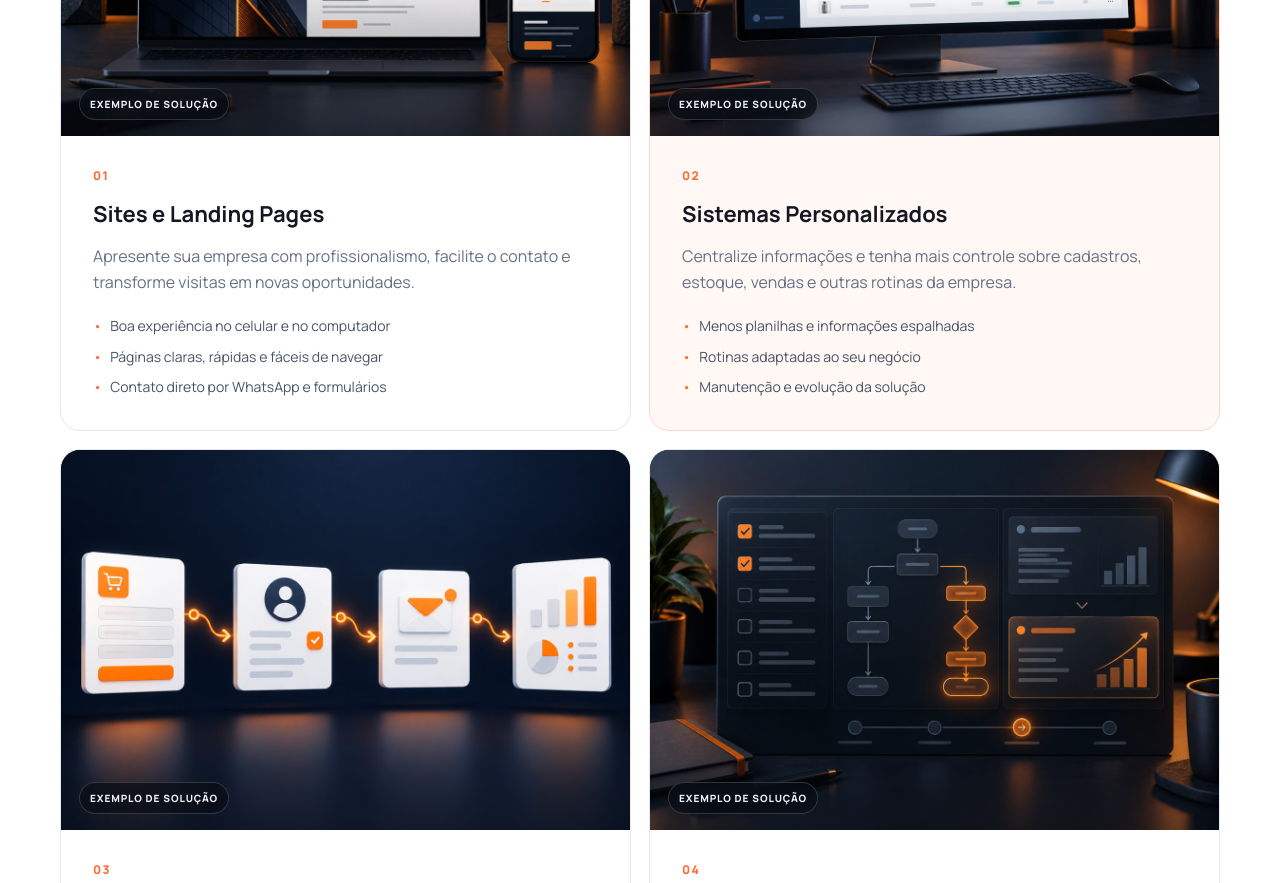
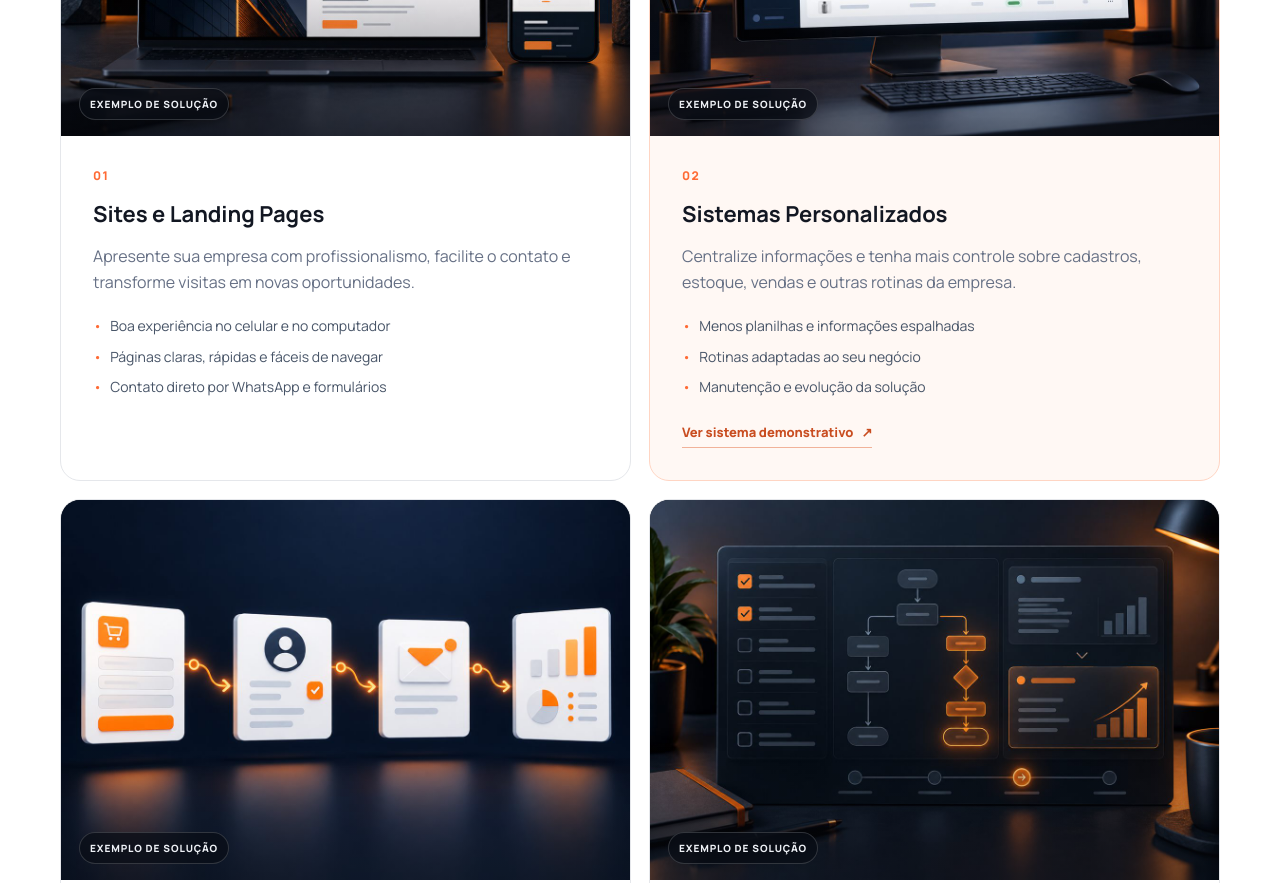
Before and after one commit to Becero/forjix-consultoria, a plain HTML site: page index.html in a window 1280 px wide. Shown: the part 1540-2423 px from the top of the page. Drawn offline with Linux system fonts and the light colour scheme.

Commit message:
Remove credenciais preenchidas e conecta demo

```diff
--- a/index.html
+++ b/index.html
@@ -164,6 +164,9 @@
                 <li>Rotinas adaptadas ao seu negócio</li>
                 <li>Manutenção e evolução da solução</li>
               </ul>
+              <a class="service-demo-link" href="https://forjix-estoque-demo.onrender.com/" target="_blank" rel="noopener noreferrer">
+                Ver sistema demonstrativo <span aria-hidden="true">↗</span>
+              </a>
             </div>
           </article>
 
--- a/styles.css
+++ b/styles.css
@@ -528,6 +528,8 @@ a {
 .service-content {
   padding: 30px 32px 32px;
   flex: 1;
+  display: flex;
+  flex-direction: column;
 }
 
 .service-number {
@@ -561,6 +563,32 @@ a {
   content: "•";
   color: var(--accent);
   margin-right: 8px;
+}
+
+.service-demo-link {
+  display: inline-flex;
+  align-items: center;
+  gap: 8px;
+  width: fit-content;
+  margin-top: 24px;
+  padding-bottom: 4px;
+  border-bottom: 1px solid #f1b299;
+  color: #c94d20;
+  font-size: 13px;
+  font-weight: 800;
+}
+
+.service-demo-link span {
+  transition: transform .2s ease;
+}
+
+.service-demo-link:hover span {
+  transform: translate(2px, -2px);
+}
+
+.service-demo-link:focus-visible {
+  outline: 3px solid var(--accent-2);
+  outline-offset: 4px;
 }
 
 .section-dark {
```
Also changed, not shown: demos/forjix-estoque/public/index.html (+4 -4 lines).
